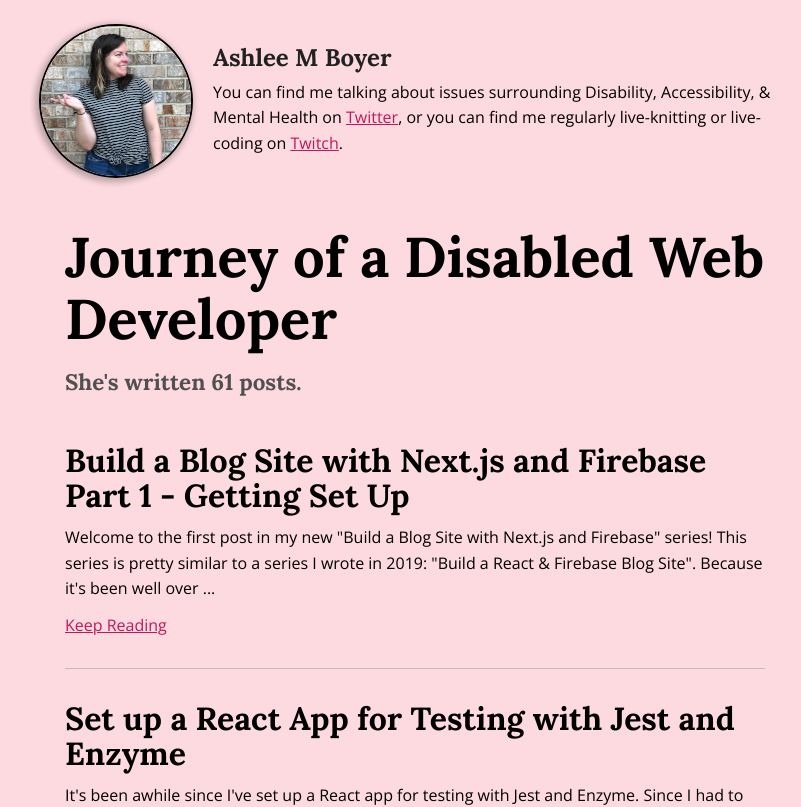
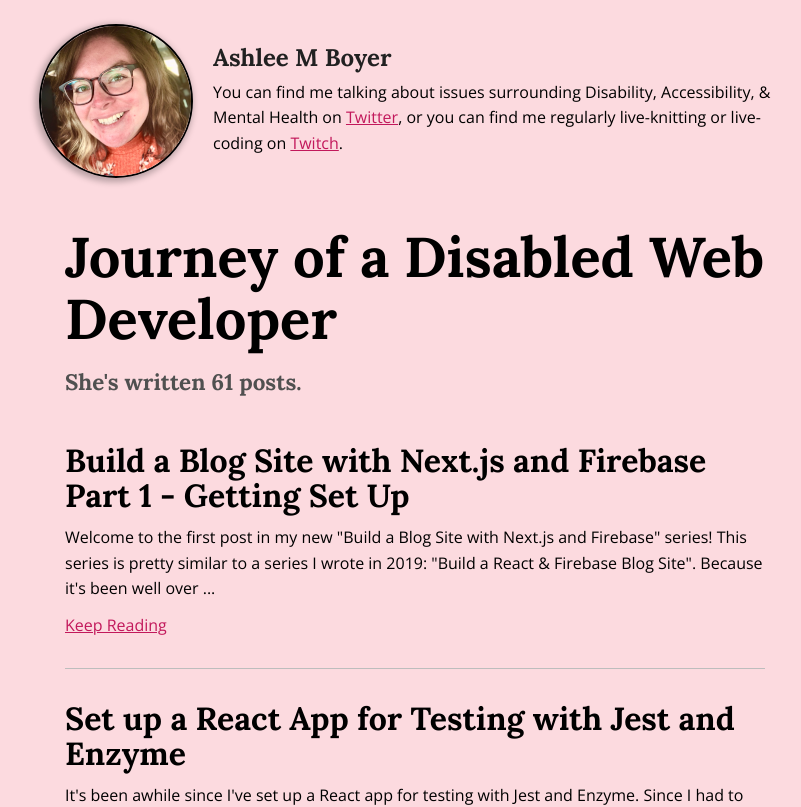
Before and after one commit to ashleemboyer/ashleemboyer, a Next.js app: page / in a window 1280 px wide. Shown: the top 807 px of the page, without its empty margins (225-1026 px from the left). Built offline with nearby package versions, Linux system fonts and the light colour scheme.

Commit message:
Updating headhshot

```diff
--- a/components/Layout/Layout.jsx
+++ b/components/Layout/Layout.jsx
@@ -12,7 +12,7 @@ const Layout = ({ title, description, image, slug, children }) => (
     />
     <header>
       <img
-        src="/me.jpg"
+        src="/me.png"
         alt="Ashlee standing in front of a brick wall looking up to her left and smiling. Her right hand is held up near her right shoulder with the palm facing upwards."
       />
       <div>
```
Also changed, not shown: public/me.png (added).
